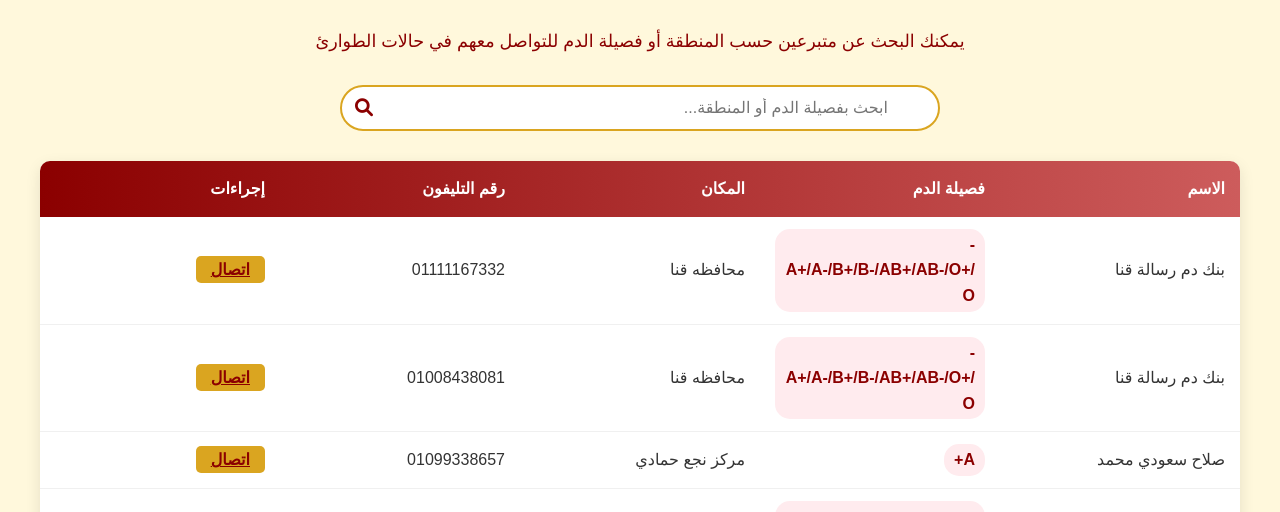
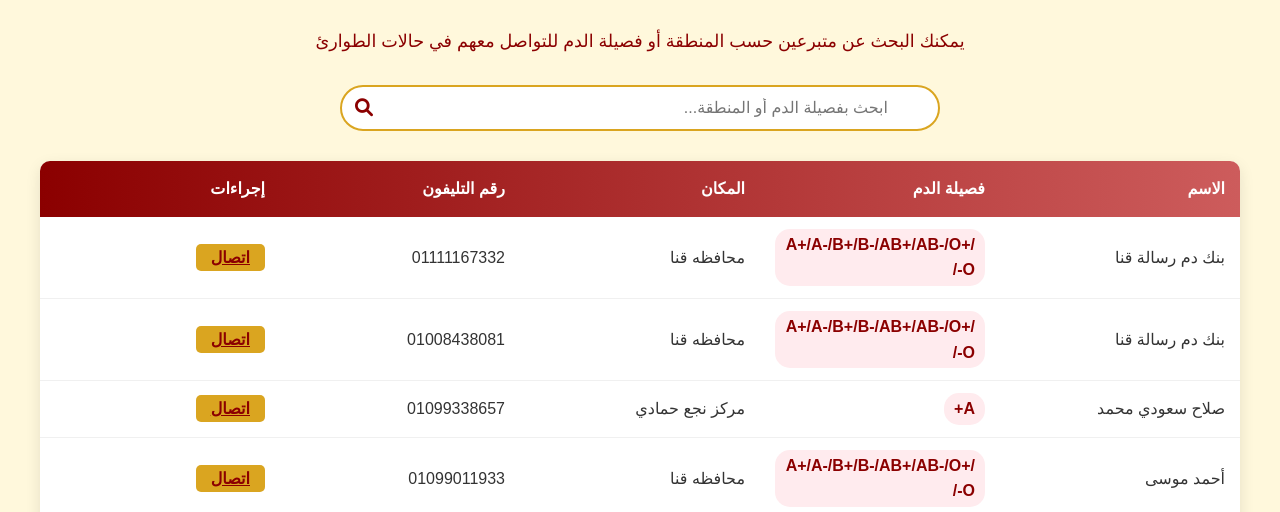
Before and after one commit to ahmedhatem111/Qena-Governorate-Blood-Bank, a plain HTML site: page blood donors.html in a window 1280 px wide. Shown: the part 255-767 px from the top of the page. Drawn offline with Linux system fonts and the light colour scheme.

Commit message:
Add files via upload

```diff
--- a/blood donors.html
+++ b/blood donors.html
@@ -576,14 +576,14 @@
                     <tbody id="donorsTableBody">
                         <tr>
                             <td>بنك دم رسالة قنا</td>
-                            <td><span class="blood-type">-A+/A-/B+/B-/AB+/AB-/O+/O</span></td>
+                            <td><span class="blood-type">A+/A-/B+/B-/AB+/AB-/O+/O-/</span></td>
                             <td>محافظه قنا</td>
                             <td>01111167332</td>
                             <td><a href="tel:01111167332" class="call-btn">اتصال</a></td>
                         </tr>
                         <tr>
                             <td>بنك دم رسالة قنا</td>
-                            <td><span class="blood-type">-A+/A-/B+/B-/AB+/AB-/O+/O</span></td>
+                            <td><span class="blood-type">A+/A-/B+/B-/AB+/AB-/O+/O-/</span></td>
                             <td>محافظه قنا</td>
                             <td>01008438081</td>
                             <td><a href="tel:01008438081" class="call-btn">اتصال</a></td>
@@ -597,7 +597,7 @@
                         </tr>
                         <tr>
                             <td>أحمد موسى</td>
-                            <td><span class="blood-type">-A+/A-/B+/B-/AB+/AB-/O+/O</span></td>
+                            <td><span class="blood-type">A+/A-/B+/B-/AB+/AB-/O+/O-/</span></td>
                             <td>محافظه قنا</td>
                             <td>01099011933</td>
                             <td><a href="tel:01099011933" class="call-btn">اتصال</a></td>
@@ -696,7 +696,7 @@
                         </tr>
                         <tr>
                             <td>جمعيه رساله</td>
-                            <td><span class="blood-type">-A+/A-/B+/B-/AB+/AB-/O+/O</span></td>
+                            <td><span class="blood-type">A+/A-/B+/B-/AB+/AB-/O+/O-/</span></td>
                             <td>محافظه قنا</td>
                             <td>01110019450</td>
                             <td><a href="tel:01110019450" class="call-btn">اتصال</a></td>
```
